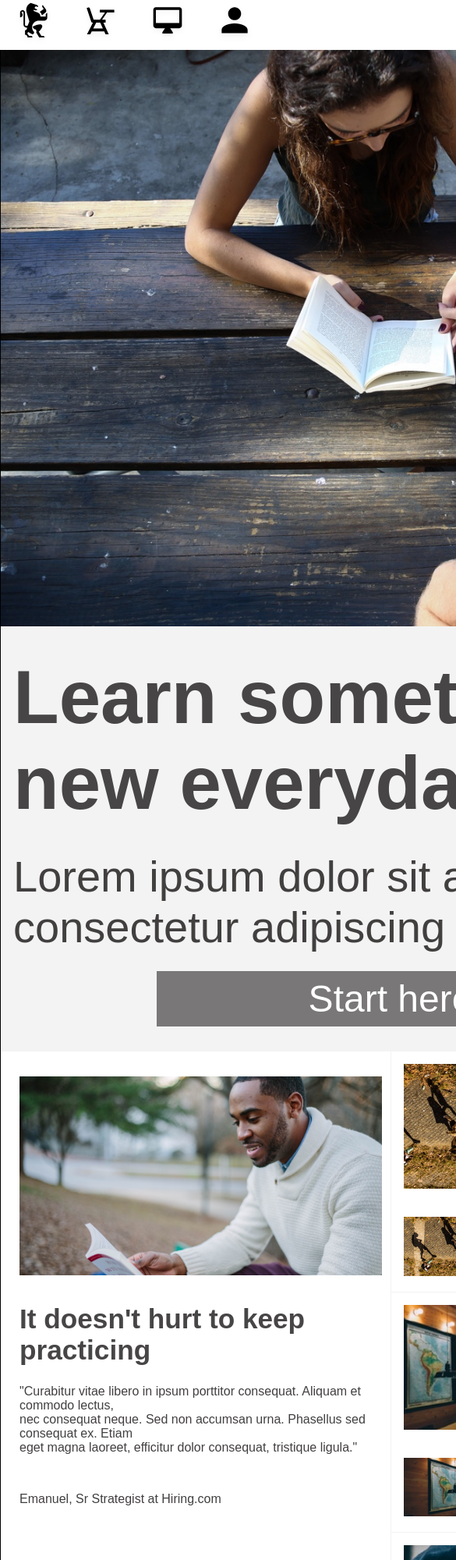
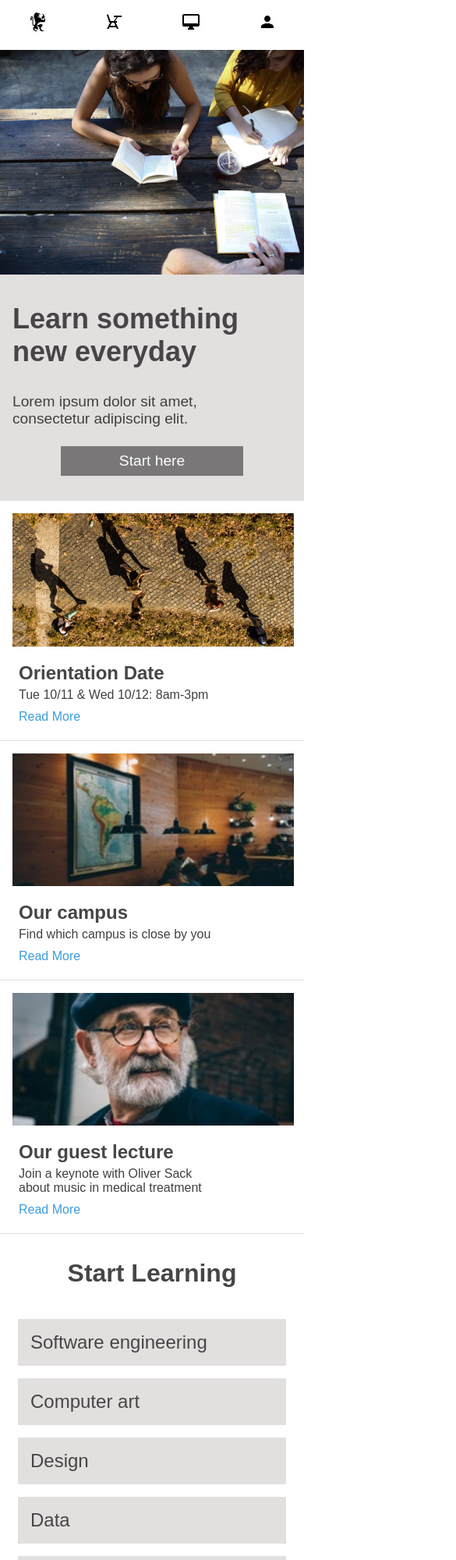
Before and after one commit to tiagoborsalli/colmar-academy, a plain HTML site: page index.html in a window 390 px wide. Shown: the top 2000 px of the page at 78% size, 585 px wide, since content can reach past the window. Drawn offline with Linux system fonts and the light colour scheme.

Commit message:
Final version 1.0
Completed the all media queries.

```diff
--- a/index.html
+++ b/index.html
@@ -99,6 +99,26 @@
 <section class="courses">
     <div class="courses-header">
         <h2>Start Learning</h2>
+    </div>
+    <div class="mobile-crs-container">
+        <div class="crs-mb-btn">
+            <span class="blog-title">Software engineering</span>
+        </div>
+        <div class="crs-mb-btn">
+            <span class="blog-title">Computer art</span>
+        </div>
+        <div class="crs-mb-btn">
+            <span class="blog-title">Design</span>
+        </div>
+        <div class="crs-mb-btn">
+            <span class="blog-title">Data</span>
+        </div>
+        <div class="crs-mb-btn">
+            <span class="blog-title">Business</span>
+        </div>
+        <div class="crs-mb-btn">
+            <span class="blog-title">Marketing</span>
+        </div>
     </div>
     <div class="courses-container">
         <!-- COURSE CARD 1 - START -->
--- a/style.css
+++ b/style.css
@@ -1,5 +1,5 @@
 :root {
-    --gray: rgb(243, 243, 243);
+    --gray: rgb(226, 223, 223);
     --bd-width: 1000px;
     --main-font-color: rgb(100, 98, 98);
     --main-title-color: rgb(71, 69, 69);
@@ -39,38 +39,41 @@ a:visited, a:active, a:focus {
 header {
     position: fixed;
     inset: 0 0 auto 0;
-    max-width: var(--bd-width);
+    width: var(--bd-width);
     margin: 0 auto;
     z-index: 1;
     background-color: #fff;
 }
 
-@media only screen and (max-width: 412px) {
+@media only screen and (max-width: 428px) {
+    body {
+        margin: 0 auto;
+    }
+
     header {
+        width: 100vw;
         height: 64px;
+        margin: 0;
     }
     .mobile-menu {
-        width: 100%;
+        width: 100vw;
         display: inline-flex;
         justify-content: space-around;
         align-items: center;
     }
 
-    .mobile-menu a img {
-        width: 50px;
-    }
 
     #logo-name1, #logo-name2, body nav .logo, .menu li {
         display: none;
     }
 
-    .menu ul {
+    nav ul {
         display: none !important;
-        margin: 0 !important;
+        padding: 0 !important;
     }
 }
 
-@media only screen and (min-width: 413px)  {
+@media only screen and (min-width: 429px)  {
     .mobile-menu {
         display: none;
     }
@@ -144,34 +147,37 @@ nav ul li a {
     border-right: 1px solid black;
 }
 
-@media only screen and (max-width: 412px) {
+ @media only screen and (max-width: 428px) {
     .banner-container {
         display: block;
+        width: 100vw;
+        border: 0;
     }
     main .photo-container {
-        width: 100%;
+        width: 100vw;
         margin: 0;
         padding: 0;
     }
 
     main .photo-container img {
-        width: 100%;
+        width: 100vw;
         margin: 0;
         padding: 0;
     }
 
     main .info-content {
+        width: 100vw;
         margin: 0;
         padding: 0;
     }
 
     main .info-content h1 {
         margin: 32px 16px;
-        font-size: 6rem;
+        font-size: 2.25rem;
     }
 
     #start-here-btn span {
-        font-size: 3rem;
+        font-size: 1.2rem;
     }
 
     #start-here-btn {
@@ -185,11 +191,12 @@ nav ul li a {
     }
 
     main .p-description {
-        font-size: 3.5rem;
+        font-size: 1.2rem;
         margin-bottom: 24px;
         margin-left: 16px;
     }
 }
+
 .photo-container {
     width: 50%;
 }
@@ -274,41 +281,45 @@ nav ul li a {
     padding: 32px 0;
 }
 
-@media only screen and (max-width: max-width: 412px) {
+@media only screen and (max-width: 428px) {
     .blog-photo-container {
         display: none;
     }
 
     .blog-container {
         display: block;
+        width: 100vw;
+        border: 0;
     }
 
     .blog-container .blog-content {
-        width: 100%;
+        width: 100vw;
     }
     .blog-content .blog-row {
         display: flex;
         flex-direction: column;
-        width: 100%;
+        width: 100vw;
         align-items:center;
         justify-content: center;
     }
 
     .blog-content .blog-pic {
-        width: 100%;
+        width: 100vw;
     }
     .blog-pic .mobile-pic {
-        width: 97%;
-        padding: 0 16px;
+        width: 92.5vw;
+        padding: 16px 16px;
     }
-    .mobile-pic img {
+    img.mobile-pic  {
         margin: 0;
         padding: 0;
     }
 
     .blog-row .blog-news {
-        width: 97%;
-        padding: 64px 16px
+        width: 100vw;
+        padding-top: 0;
+        padding-bottom: 16px;
+        margin-left: 16px;
     }
 
     .blog-pic .desktop-pic {
@@ -316,17 +327,23 @@ nav ul li a {
     }
 
     .blog-news .blog-title {
-        font-size: 4rem;
+        font-size: 1.5rem;
         margin: 0 16px;
     }
 
     .blog-news span {
-        font-size: 2rem;
+        font-size: 1rem;
         margin: 10px 16px;
     }
     .blog-news #read-more-btn {
-        font-size: 2rem;
-        margin: 10px 16px;
+        font-size: 1rem;
+        margin: 5px 16px;
+        padding: 0;
+    }
+
+    .blog-news .blog-news-description {
+        padding: 0;
+        margin: 5px 16px;
     }
 }
 
@@ -475,6 +492,40 @@ nav ul li a {
     margin-left: 16px;
 }
 
+@media only screen and (max-width: 428px) {
+    .courses {
+        width: 100vw;
+        border: 0;
+        background-color: #fff;
+        border-top: 1px solid var(--gray);
+    }
+
+    .courses-container {
+        display: none;
+    }
+
+    .mobile-crs-container {
+        display: flex;
+        flex-direction: column;
+        align-items: center;
+    }
+
+    .crs-mb-btn {
+        width: 80vw;
+        background-color: var(--gray);
+        padding: 16px;
+        margin: 8px;
+    }
+}
+
+@media only screen and (min-width: 429px) {
+    .mobile-crs-container {
+        display: none;
+    }
+}
+
+/* COURSES SECTION END */
+
 /* THESIS SECTION INIT */
 
 .thesis {
@@ -533,7 +584,26 @@ nav ul li a {
     justify-content: center;
 }
 
+@media only screen and (max-width: 428px) {
+    .thesis {
+        width: 100vw;
+        border: 0;
+    }
 
+    .vid-container, .vid-container video {
+        width: 99vw;
+        padding: 0;
+        margin: 0;
+    }
+
+    .vid-description, .vid-description h2, .thesis-news {
+        display: none;
+    }
+}
+
+/* THESIS SECTION END */
+
+/* FOOTER START */
 
 footer {
     position: relative;
@@ -565,3 +635,10 @@ footer ul {
 footer ul li {
     margin: 0 5px;
 }
+
+@media only screen and (max-width: 428px) {
+    footer {
+        width: 100vw;
+        border: 0;
+    }
+}
```
